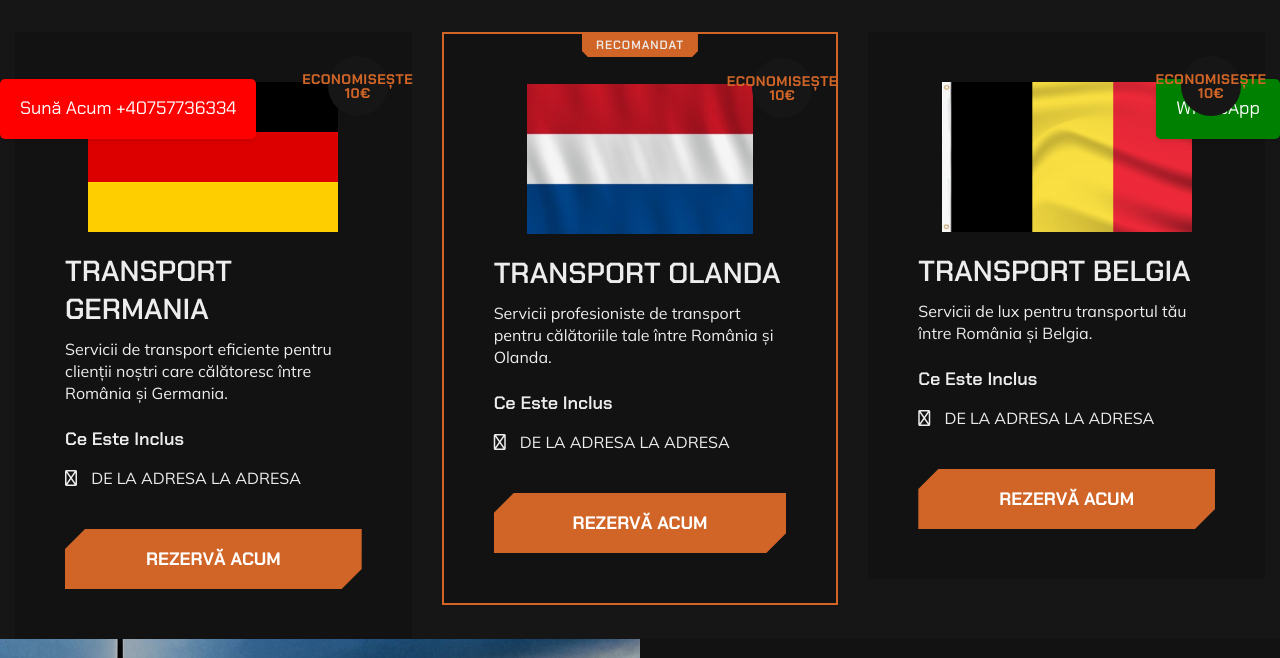
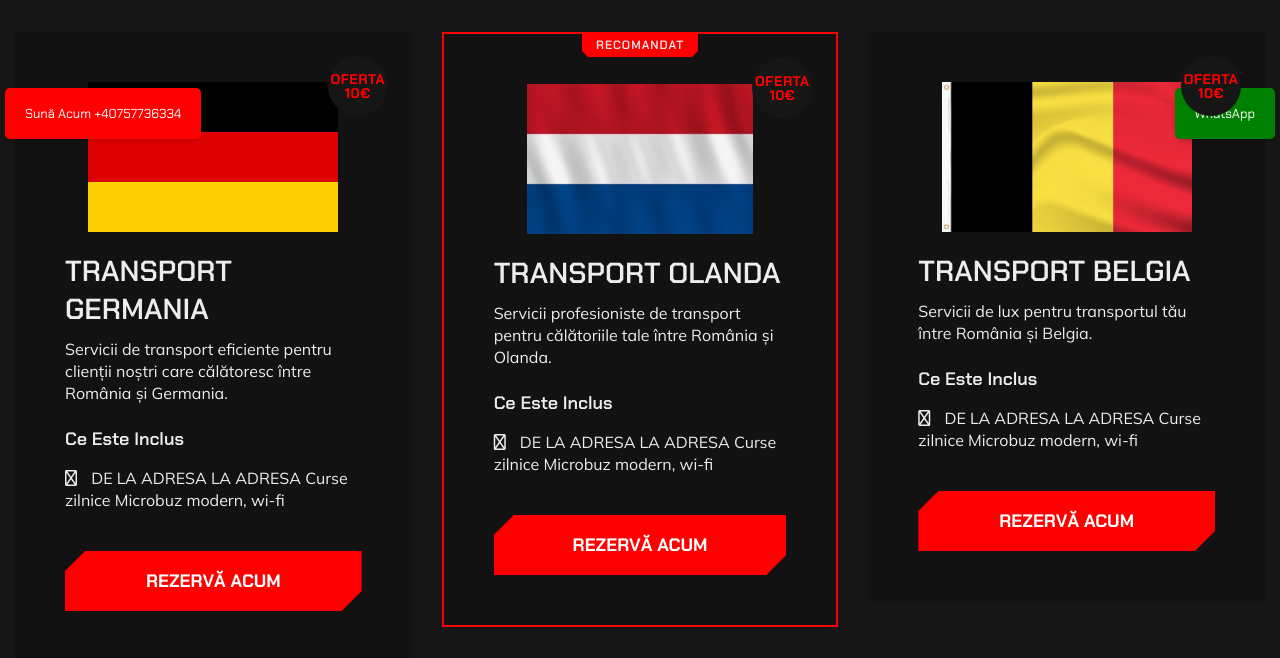
Before and after one commit to orsospatrick/alingj, a plain HTML site: page index.html in a window 1280 px wide. Shown: the part 651-1309 px from the top of the page. Drawn offline with Linux system fonts and the light colour scheme; animation ran at ten frames a second.

Commit message:
second commit

```diff
--- a/index.html
+++ b/index.html
@@ -79,7 +79,7 @@
               <div class="col-lg-3 col-5">
                 <div class="site_logo">
                   <a class="site_link" href="index.html">
-                    <p style="font-weight: bold; color: #d16527; font-size:15px;">ALIN & LUCIAN Transport</p>
+                    <p style="font-weight: bold; color: red; font-size:15px;">ALIN & LUCIAN Transport</p>
                   </a>
                 </div>
               </div>
@@ -184,7 +184,7 @@
                   <div class="image_widget">
                     <img src="assets/germania.png" alt="ProMotors - Imagine Auto">
                   </div>
-                  <div class="item_badge">Economisește 10€</div>
+                  <div class="item_badge"> Oferta 10€</div>
                   <h3 class="item_title">Transport Germania</h3>
                   <p class="item_description">
                     Servicii de transport eficiente pentru clienții noștri care călătoresc între România și Germania.
@@ -194,6 +194,8 @@
                     <li>
                       <span class="list_icon"><i class="fa-regular fa-check"></i></span>
                       <span class="list_text">DE LA ADRESA LA ADRESA</span>
+                      <span class="list_text">Curse zilnice</span>
+                      <span class="list_text">Microbuz modern, wi-fi</span>
                     </li>
                     <!-- Adaugă alte detalii specifice serviciului de transport Germania -->
                   </ul>
@@ -211,7 +213,7 @@
                   <div class="image_widget">
                     <img src="assets/olanda.avif" alt="ProMotors - Imagine Auto">
                   </div>
-                  <div class="item_badge">Economisește 10€</div>
+                  <div class="item_badge">Oferta 10€</div>
                   <div class="recommended_badge">Recomandat</div>
                   <h3 class="item_title">Transport Olanda</h3>
                   <p class="item_description">
@@ -222,6 +224,8 @@
                     <li>
                       <span class="list_icon"><i class="fa-regular fa-check"></i></span>
                       <span class="list_text">DE LA ADRESA LA ADRESA</span>
+                      <span class="list_text">Curse zilnice</span>
+                      <span class="list_text">Microbuz modern, wi-fi</span>
                     </li>
                     <!-- Adaugă alte detalii specifice serviciului de transport Olanda -->
                   </ul>
@@ -236,7 +240,7 @@
               </div>
               <div class="col-lg-4">
                 <div class="pricing_item style_2 tilt">
-                  <div class="item_badge">Economisește 10€</div>
+                  <div class="item_badge">Oferta 10€</div>
                   <div class="image_widget">
                     <img src="assets/belgia.jpg" alt="ProMotors - Imagine Auto">
                   </div>
@@ -249,6 +253,8 @@
                     <li>
                       <span class="list_icon"><i class="fa-regular fa-check"></i></span>
                       <span class="list_text">DE LA ADRESA LA ADRESA</span>
+                      <span class="list_text">Curse zilnice</span>
+                      <span class="list_text">Microbuz modern, wi-fi</span>
                     </li>
                     <!-- Adaugă alte detalii specifice serviciului de transport Belgia -->
                   </ul>
@@ -513,13 +519,13 @@
       ================================================== -->
       <footer class="site_footer">
         <div style="width: 100%; position: fixed; bottom: 0; display: flex; justify-content: space-between; text-align: center; margin-bottom: 5px;">
-          <div style="display: inline-block; margin-bottom: 5px;">
-              <a href="tel:+40757736334" style="text-decoration: none; display: block; max-width: 600px; background-color: red; color: #ffffff; text-align: center; padding: 15px 20px; font-size: 18px; border-radius: 5px; box-shadow: 0 2px 4px rgba(0, 0, 0, 0.1);">
+          <div style="display: inline-block; margin-bottom: 5px;padding-left:5px;">
+              <a href="tel:+40757736334" style="text-decoration: none; display: block; max-width: 600px; background-color: red; color: #ffffff; text-align: center; padding: 15px 20px; font-size: 13px; border-radius: 5px; box-shadow: 0 2px 4px rgba(0, 0, 0, 0.1);">
                   Sună Acum +40757736334
               </a>
           </div>
           <div style="display: inline-block;">
-              <a href="https://wa.me/+40757736334" style="text-decoration: none; display: block; max-width: 600px; background-color: green; color: #ffffff; text-align: center; padding: 15px 20px; font-size: 18px; border-radius: 5px; box-shadow: 0 2px 4px rgba(0, 0, 0, 0.1);">
+              <a href="https://wa.me/+40757736334" style="margin-right: 5px;text-decoration: none; display: block; max-width: 600px; background-color: green; color: #ffffff; text-align: center; padding: 15px 20px; font-size: 13px; border-radius: 5px; box-shadow: 0 2px 4px rgba(0, 0, 0, 0.1);">
                   WhatsApp
               </a>
           </div>
@@ -533,7 +539,7 @@
                     <p style="font-weight: bold; color: orange; font-size: 20px;">ALIN & LUCIAN Transport</p>
                   </div>
                   <p>
-                    Suntem 24/7 disponibili sa va oferim informatii legate de transport si servicii noastre.
+                    Suntem 24/7 disponibili sa va oferim informatii legate de transport si serviciile noastre.
                   </p>
                   <div class="footer_hotline">
                     <span>Support center 24/7</span>
```
Also changed, not shown: assets/css/style.css.
